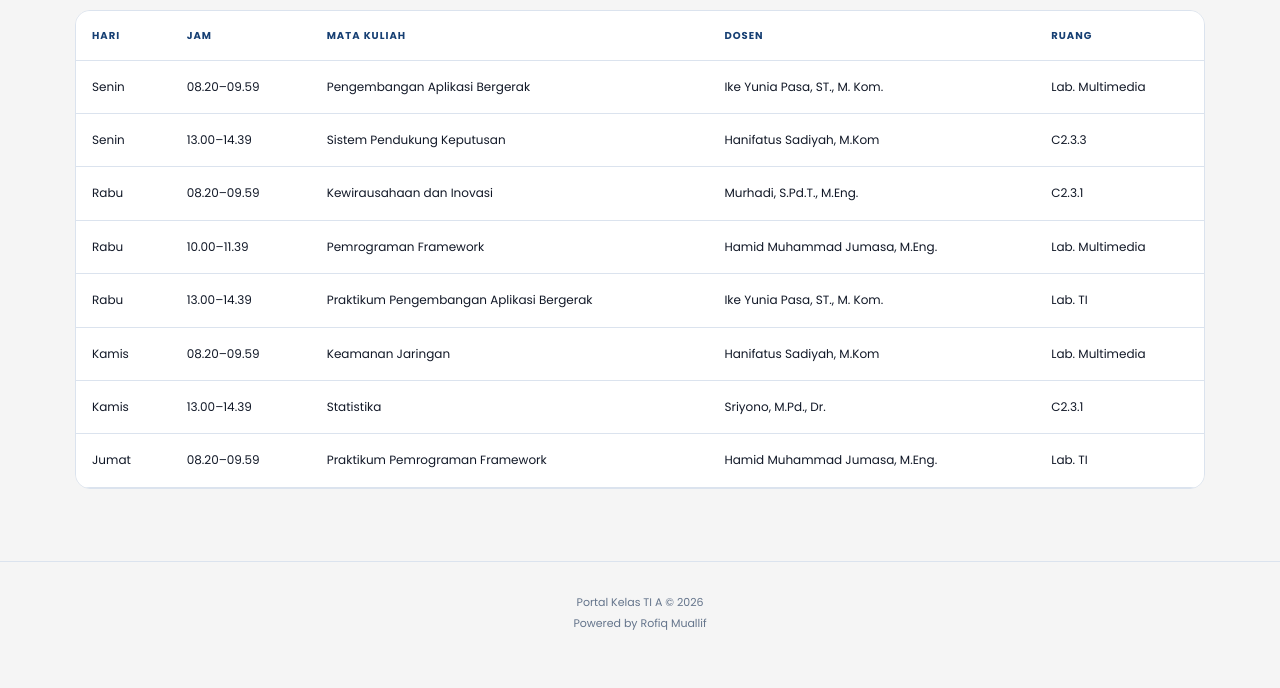
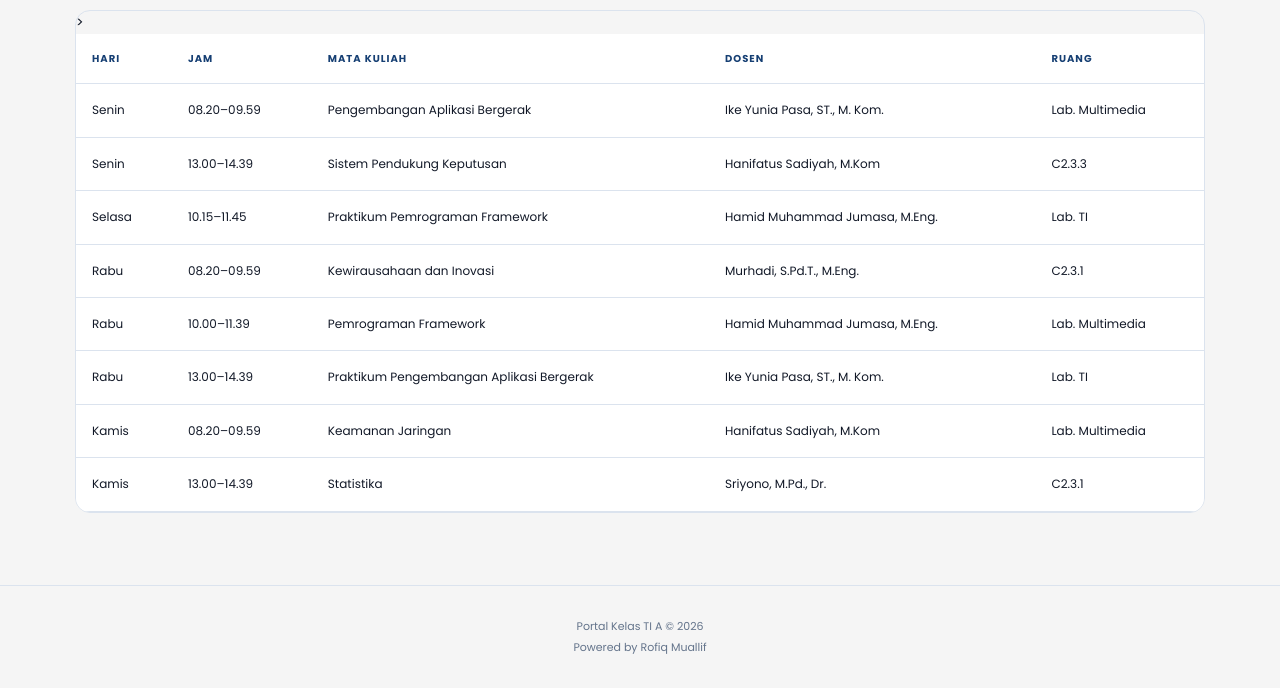
Before and after one commit to armata24/armata24.github.io, a plain HTML site: page jadwal.html in a window 1280 px wide. Shown: the part 255-943 px from the top of the page. Before the commit the page ends 919 px from the top, so only its background shows below. Drawn offline with Linux system fonts and the light colour scheme.

Commit message:
update jadwal

```diff
--- a/jadwal.html
+++ b/jadwal.html
@@ -112,6 +112,25 @@
               </td>
             </tr>
 
+            <!-- SELASA -->>
+             <tr>
+              <td>
+                Selasa
+              </td>
+              <td>
+                10.15–11.45
+              </td>
+              <td>
+                Praktikum Pemrograman Framework
+              </td>
+              <td>
+                Hamid Muhammad Jumasa, M.Eng.
+              </td>
+              <td>
+                Lab. TI
+              </td>
+            </tr>
+
             <!-- RABU -->
 
             <tr>
@@ -208,23 +227,7 @@
 
             <!-- JUMAT -->
 
-            <tr>
-              <td>
-                Jumat
-              </td>
-              <td>
-                08.20–09.59
-              </td>
-              <td>
-                Praktikum Pemrograman Framework
-              </td>
-              <td>
-                Hamid Muhammad Jumasa, M.Eng.
-              </td>
-              <td>
-                Lab. TI
-              </td>
-            </tr>
+
 
           </tbody>
         </table>
```
Also changed, not shown: index.html (+7 -6 lines).
